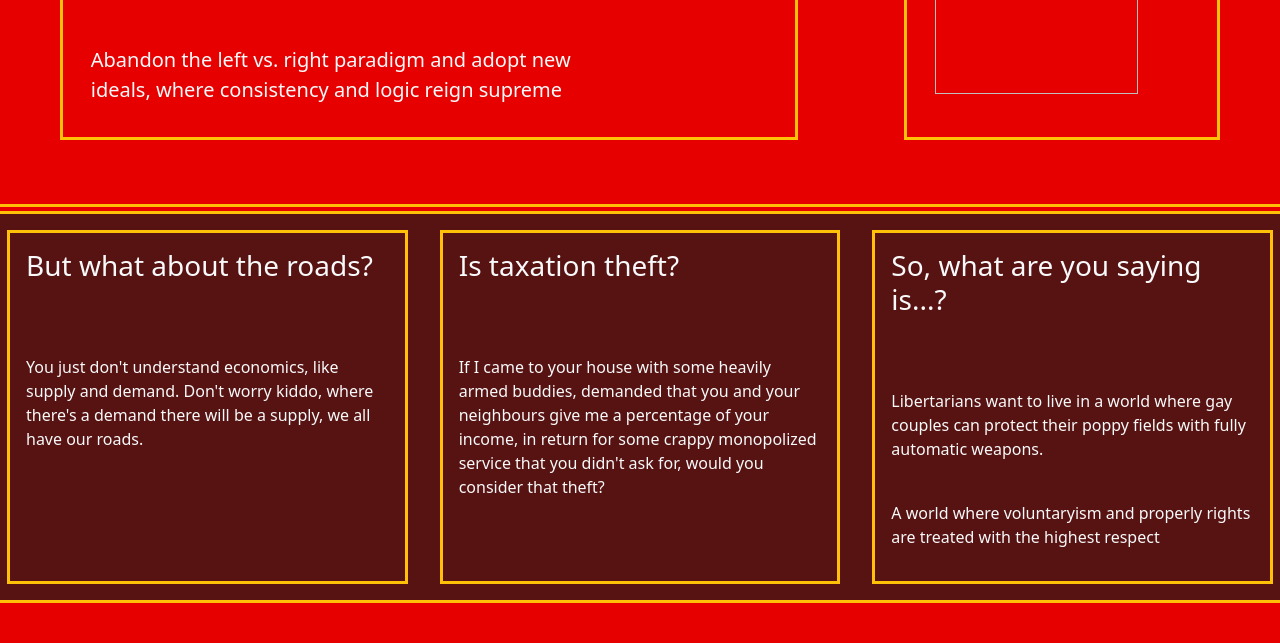
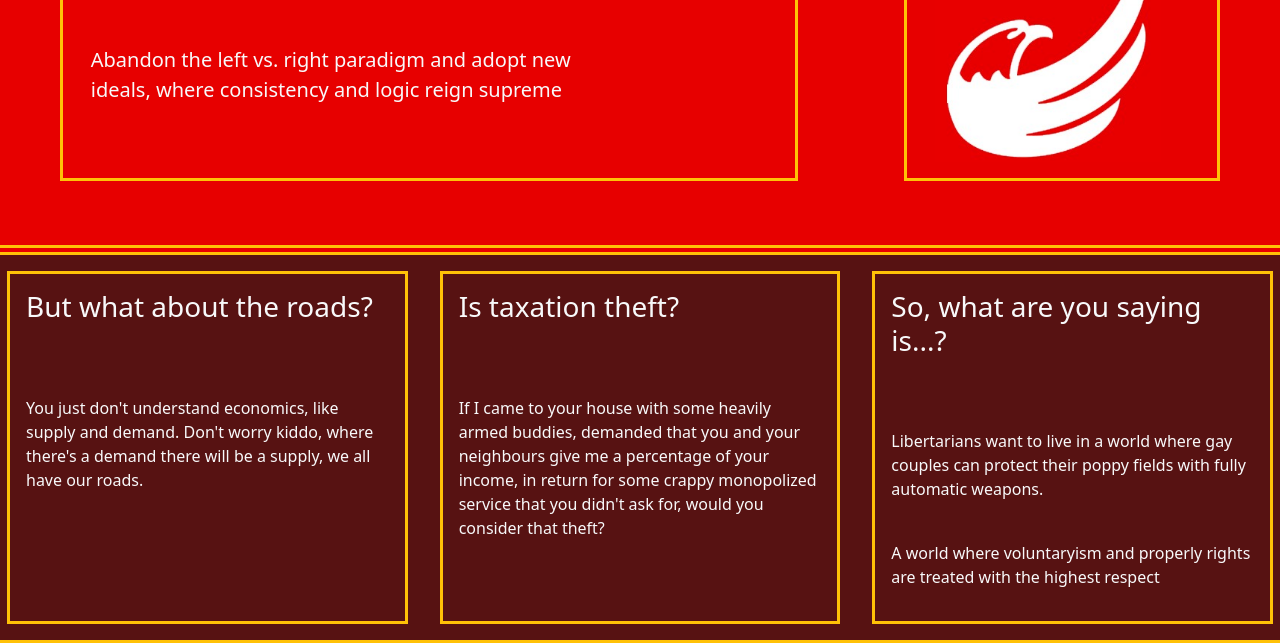
Before and after one commit to danafo11/Libertarian-project, a plain HTML site: page index.html in a window 1280 px wide. Shown: the part 195-838 px from the top of the page. Before the commit the page ends 800 px from the top, so only its background shows below. Drawn offline with Linux system fonts and the light colour scheme; the site is published under a folder, as on GitHub Pages, so addresses that start at the root find nothing.

Commit message:
original commit

```diff
--- a/index.html
+++ b/index.html
@@ -6,7 +6,7 @@
         <meta name="viewport" content="width=device-width, initial-scale=1.0">
         <title>Libertarians</title>
         <link rel="stylesheet" href="style.css">
-        <link rel="icon" href="/Libertarian logo.jpg">
+        <link rel="icon" href="Libertarian logo.jpg">
         <style>
             body{
                 overflow-x: hidden;
@@ -25,7 +25,7 @@
             </div>
 
             <div class="border border-warning border-3 col-lg-3 col-md-6 col-sm-12 align-content-center mb-5 mt-4">
-                <img class="p-3" src="/Libertarian bird.jpg" alt="" width="90%">
+                <img class="p-3" src="Libertarian bird.jpg" alt="" width="90%">
             </div>
         </section>
 
```
